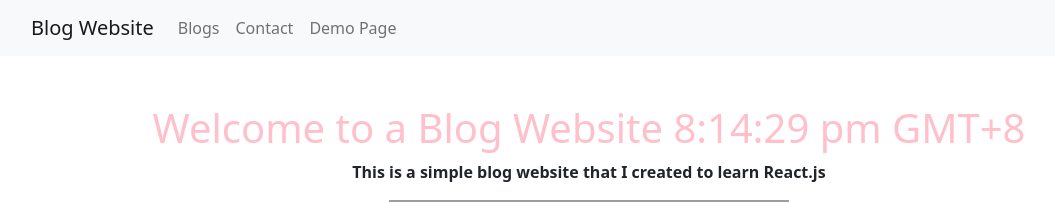
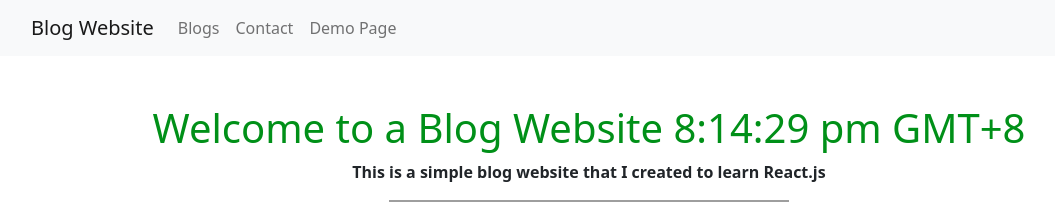
Before and after one commit to bryllim/kodego-react-demo, a React (Create React App) app: page / in a window 1280 px wide. Shown: the top 202 px of the page, without its empty margins (51-1106 px from the left). Built offline with nearby package versions, Linux system fonts and the light colour scheme; grey boxes are pictures that could not be loaded.

Commit message:
Changed primary color to green

```diff
--- a/src/pages/Variables.scss
+++ b/src/pages/Variables.scss
@@ -1,4 +1,4 @@
-$primaryColor: pink;
+$primaryColor: rgb(0, 144, 24);
 $secondaryColor: blue;
 $accentColor: #0074d9;
 $fontSize: 900;
```
